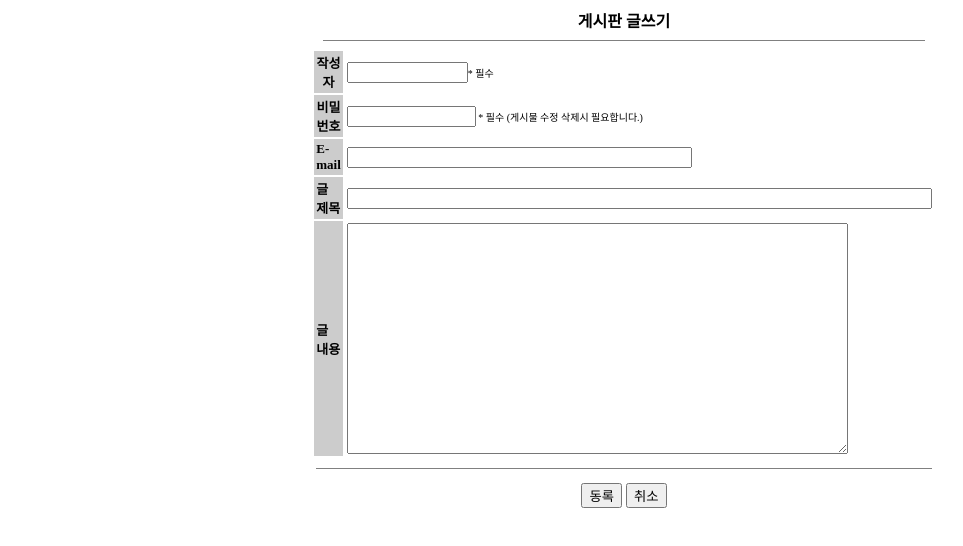
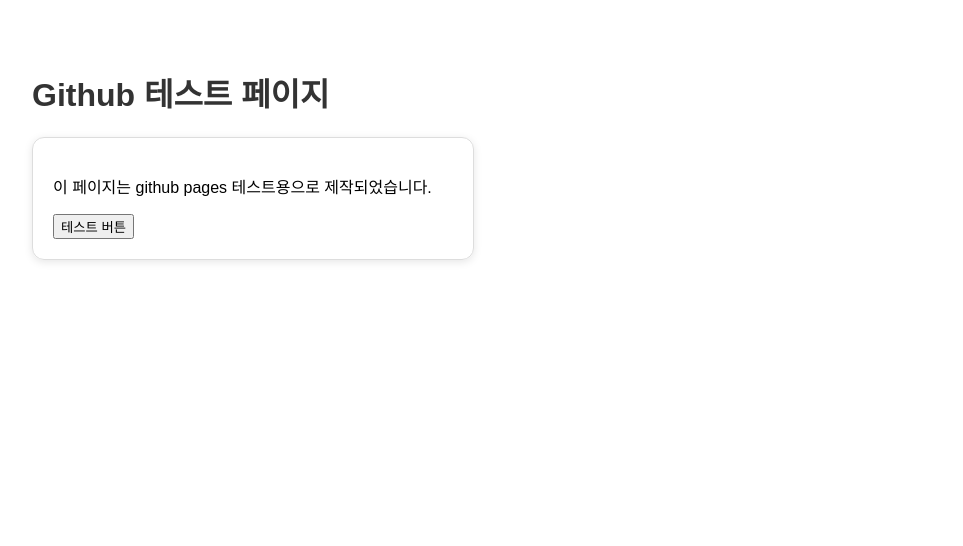
Before and after one commit to YoonChiYoung/home, a plain HTML site: page test.html in a window 1280 px wide. Shown: the whole page, without its empty margins (16-979 px from the left). Drawn offline with Linux system fonts and the light colour scheme.

Commit message:
Update test.html

```diff
--- a/test.html
+++ b/test.html
@@ -1,112 +1,26 @@
-<!DOCTYPE html PUBLIC "-//W3C//DTD HTML 4.01 Transitional//EN" "http://www.w3.org/TR/html4/loose.dtd">
-<HTML>
-<HEAD>
-<meta http-equiv="Content-Type" content="text/html;charset=UTF-8">
-<TITLE> 게시판 </TITLE>
-
-<SCRIPT language="JavaScript">
-function Check()
-{
-if (Write.name.value=="") {
-	alert("작성자를 입력하세요.");
-	Write.name.focus();
-	}
-
-else if (Write.pass.value=="") {
-	alert("비밀번호를 입력하세요.");
-	Write.pass.focus();
-	}
-
-else if (Write.email.value=="") {
-		alert("E-mail을 입력하세요.");
-		Write.email.focus();
-	}
-
-else if (Write.title.value=="") {
-	alert("글제목을 입력하세요.");
-	Write.write_title.focus();
-        }
-
-else if (Write.contents.value=="") {
-	alert("글내용을 입력하세요.");
-	Write.content.focus();
-        }
-else {
-Write.submit();
-	 }
+<!DOCTYPE html>
+<html lang="ko">
+<head>
+<meta charset="UTF-8" />
+<meta name="viewport" content="width=device-width, initial-scale=1.0" />
+<title>Test Page</title>
+<style>
+body { font-family: Arial, sans-serif; padding: 40px; }
+h1 { color: #333; }
+.card {
+border: 1px solid #ddd;
+padding: 20px;
+border-radius: 12px;
+max-width: 400px;
+box-shadow: 0 2px 8px rgba(0,0,0,0.1);
 }
-
-
-</SCRIPT>
-</HEAD>
-
-<BODY>
-
-<center><font size="3"><b> 게시판 글쓰기 </b></font>
-<hr size ="1" width="600" align="center" noshade>
-
-<FORM Name="Write" Action="write_save.jsp" Method="post">
-
-<TABLE border="0" width="600" cellpadding="2" cellspacing="2">
-	<TR>
-		<TD width="200" height="20" bgcolor="cccccc">
-			<font size="2"><center><b>작성자</b></center></font>
-		</TD>
-		<TD width="400" height="20" align="left">
-			<input type="text" size="12" name="name" ><font size="1">* 필수</font>
-		</TD>
-	</TR>
-
-	<TR>
-		<TD bgcolor="cccccc">
-			<font size="2"><center><b>비밀번호</b></center></font>
-		</TD>
-		<TD align="left">
-			<input type="password" size="13" name="pass"><font size="1"> * 필수 (게시물 수정 삭제시 필요합니다.)</font>
-		</TD>
-	</TR>
-
-	<TR>
-		<TD bgcolor="cccccc">
-			<font size="2"><b>E-mail</b></font>
-		</TD>
-		<TD align="left">
-			<font size="2"><input type="text" size="40" maxlength="50" name="email"></font>
-		</TD>
-	</TR>
-
-	<TR>
-		<TD bgcolor="cccccc">
-			<font size="2"><b>글 제목</b></font>
-		</TD>
-		<TD align="left">
-			<font size="2"><input type="text" size="70" maxlength="50" name="title"></font>
-		</TD>
-	</TR>
-
-	<TR>
-		<TD bgcolor="cccccc">
-			<font size="2"><b>글 내용</b></font>
-		</TD>
-		<TD>
-         		<font size="2">
-         		<textarea cols="60" rows="15" name="contents" ></textarea>
-         		</font>
-      		</TD>
-	</TR>
-	<TR>
-		<TD colspan="2"><hr size ="1" noshade></TD>
-	</TR>
-	<TR>
-		<TD align="center" colspan="2">
-			<input Type = "button" Value="동록" onClick="Check()">
-			<input Type = "Reset" Value="취소">
-		</TD>
-	</TR>
-
-</TABLE>
-
-</FORM>
-
-</BODY>
-</HTML>
+</style>
+</head>
+<body>
+<h1>Github 테스트 페이지</h1>
+<div class="card">
+<p>이 페이지는 github pages 테스트용으로 제작되었습니다.</p>
+<button onclick="alert('버튼이 클릭되었습니다!')">테스트 버튼</button>
+</div>
+</body>
+</html>
```
